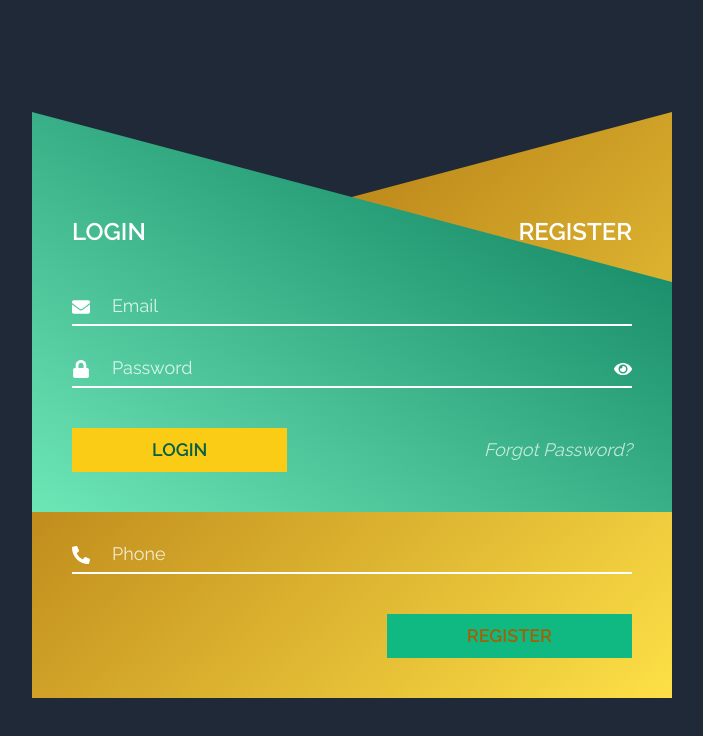
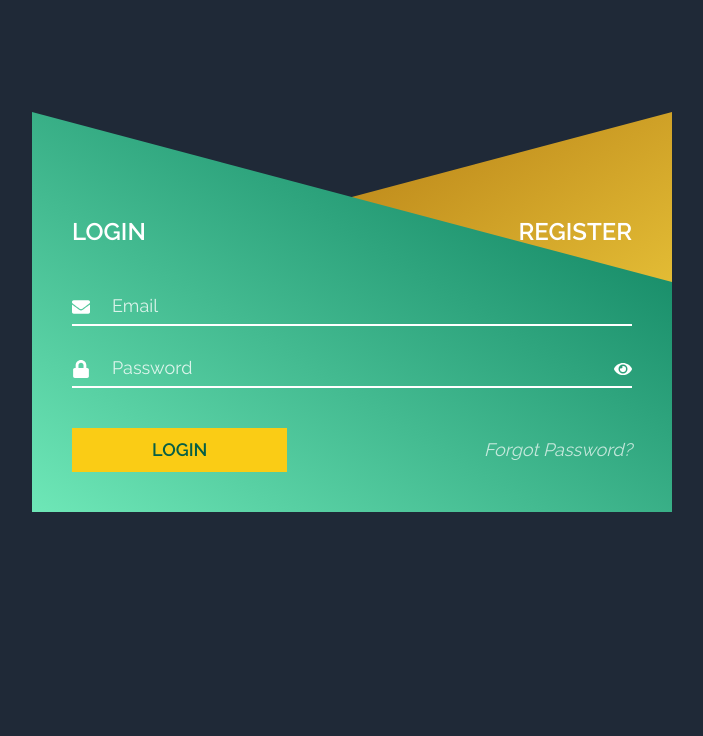
Before and after one commit to RoshanRv/Tempworld, a React (Create React App) app: page /login in a window 1280 px wide. Shown: the top 736 px of the page, without its empty margins (288-991 px from the left). Built offline with nearby package versions, Linux system fonts and the light colour scheme.

Commit message:
register page updated

```diff
--- a/src/templates/Form.jsx
+++ b/src/templates/Form.jsx
@@ -123,6 +123,7 @@ const Register = ({ showLogin, setShowLogin }) => {
 
     const handleRegister = (e) => {
         if (password !== confirmPassword) {
+            e.preventDefault()
             setRespMsg({ msg: "Password Doesn't Match", err: true })
             setTimeout(() => {
                 setRespMsg({ msg: "", err: false })
@@ -173,6 +174,8 @@ const Register = ({ showLogin, setShowLogin }) => {
                     />
                 </div>
                 {/*     Password    */}
+                {!showLogin && (
+                    <>
                         <div className="relative">
                             <FaLock className="absolute bottom-1/2 translate-y-1/2" />
                             <input
@@ -207,7 +210,9 @@ const Register = ({ showLogin, setShowLogin }) => {
                                 type={showConfirmPassword ? "text" : "password"}
                                 placeholder="Confirm Password"
                                 value={confirmPassword}
-                        onChange={(e) => setConfirmPassword(e.target.value)}
+                                onChange={(e) =>
+                                    setConfirmPassword(e.target.value)
+                                }
                                 className="w-full border-b-2 border-white bg-transparent p-1 pl-10 placeholder:text-white/80 outline-none input"
                                 minLength={5}
                                 maxLength={20}
@@ -217,7 +222,9 @@ const Register = ({ showLogin, setShowLogin }) => {
                             {/*         Show & Hide Password Button */}
                             {showConfirmPassword ? (
                                 <FaEyeSlash
-                            onClick={() => setShowConfirmPassword(false)}
+                                    onClick={() =>
+                                        setShowConfirmPassword(false)
+                                    }
                                     className={`absolute bottom-1/2 translate-y-1/2 right-0 cursor-pointer`}
                                 />
                             ) : (
@@ -240,7 +247,8 @@ const Register = ({ showLogin, setShowLogin }) => {
                                 required
                             />
                         </div>
-
+                    </>
+                )}
                 {/* Error Msg && Loading */}
                 {respMsg.msg && (
                     <div
```
Lines whose indentation alone changed are shown as unchanged.
